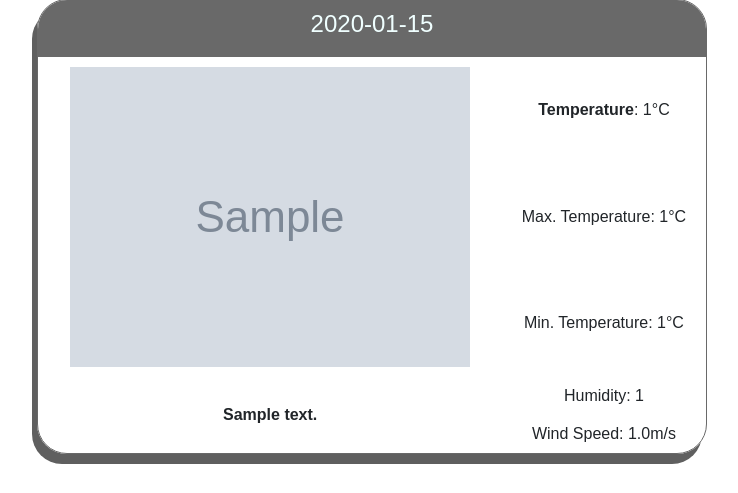
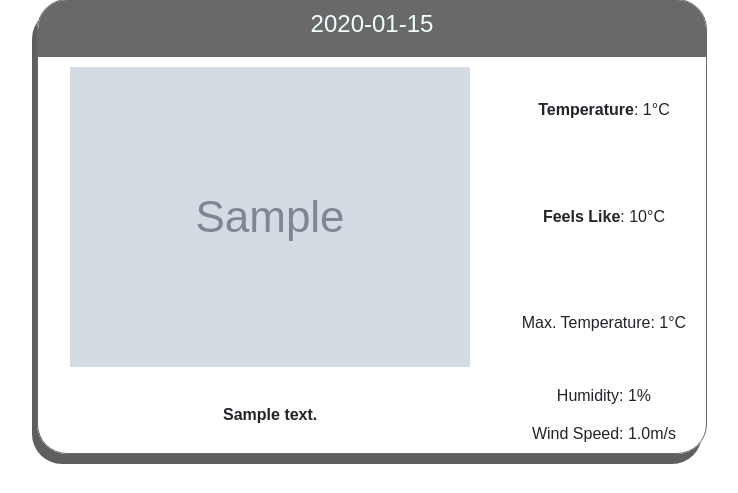
Before and after one commit to NoizCode/kairosnow, a Flask app: page /main/Agrinio in a window 1280 px wide. Shown: the part 197-690 px from the top of the page, without its empty margins (268-1006 px from the left). Run offline with Flask 3, Linux system fonts and the light colour scheme; tables that the repository leaves empty hold one stand-in row (values such as "Sample post"); grey boxes marked "Sample" are stand-in pictures.

Commit message:
added feels like row

```diff
--- a/website/templates/main.html
+++ b/website/templates/main.html
@@ -17,14 +17,14 @@
             <td class="main-td"><b>Temperature</b>: {{time.temp}}°C</td>
         </tr>
         <tr>
+            <td class="main-td"><b>Feels Like</b>: {{time.feels_like}}°C</td>
+        </tr>
+        <tr>
             <td class="main-td">Max. Temperature: {{time.temp_max}}°C</td>
         </tr>
         <tr>
-            <td class="main-td">Min. Temperature: {{time.temp_min}}°C</td>
-        </tr>
-        <tr>
             <td rowspan="2" class="main-td"><b>{{time.main_desc}}</b></td>
-            <td class="main-td">Humidity: {{time.humidity}}</td>
+            <td class="main-td">Humidity: {{time.humidity}}%</td>
         </tr>
         <tr>
             <td class="main-td">Wind Speed: {{time.wind_speed}}m/s</td>
```
